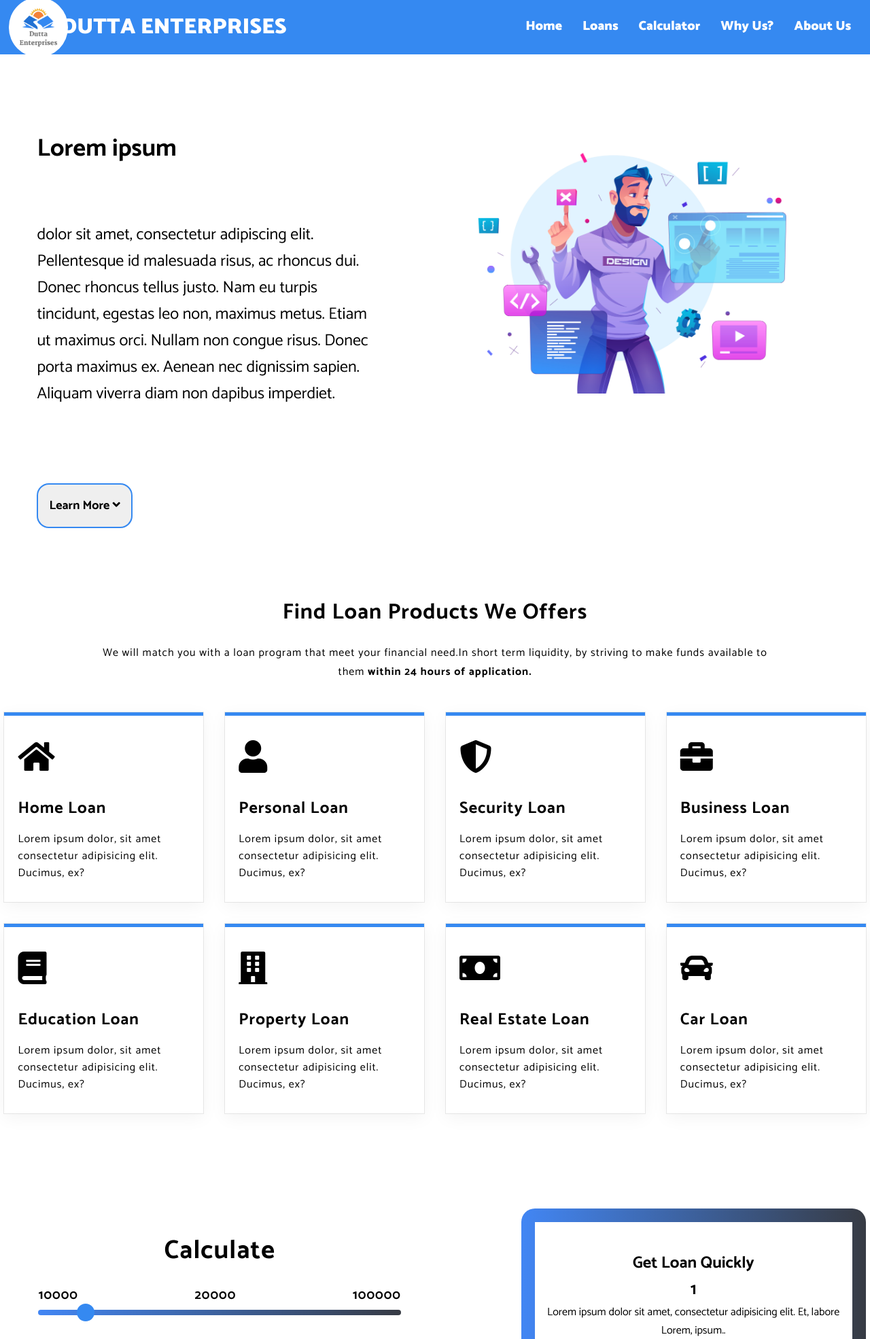
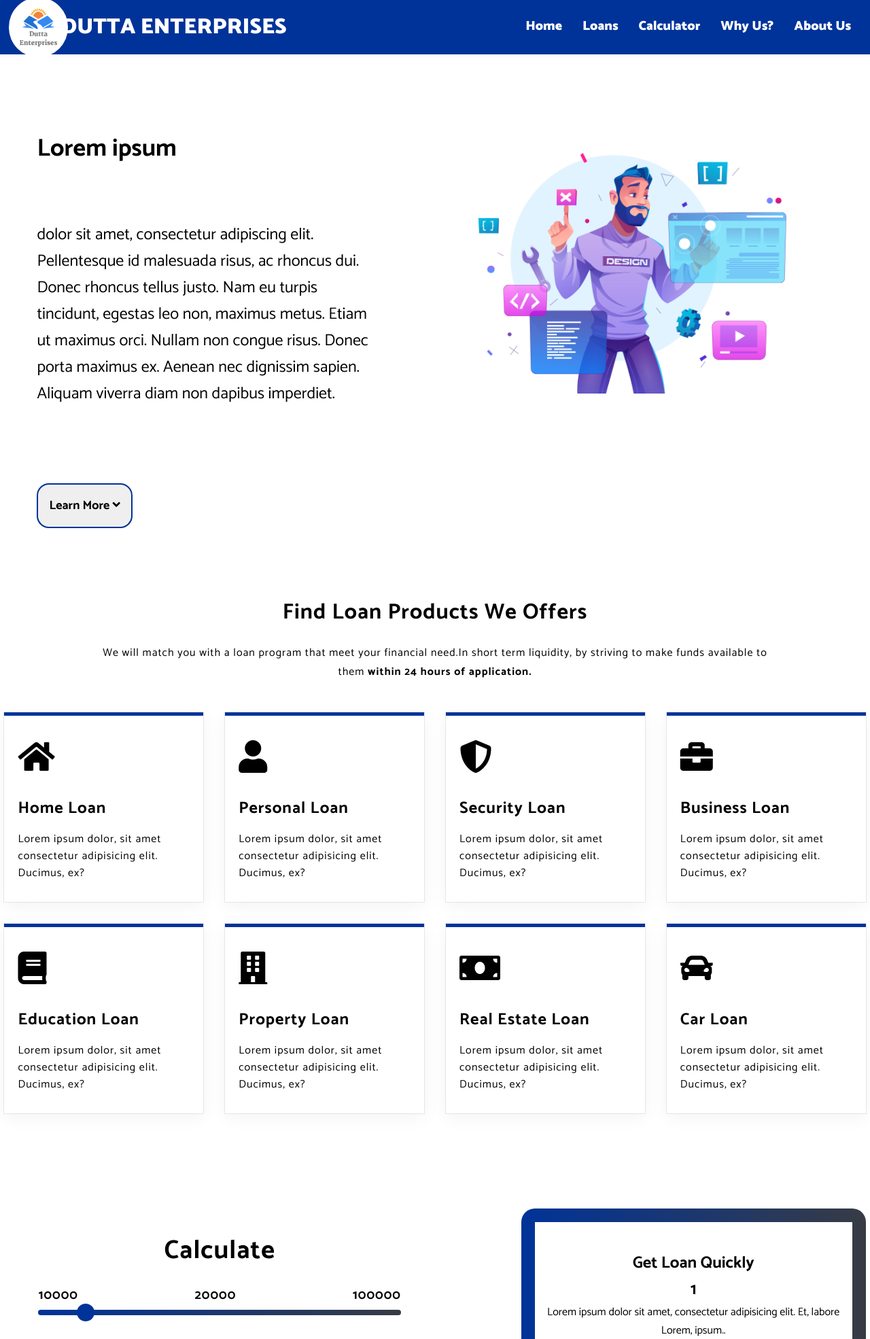
Before and after one commit to shad0w-cat/DuttaEnterprises, a PHP site: page / in a window 1280 px wide. Shown: the top 1970 px of the page at 68% size. Run offline with PHP 8.4, Linux system fonts and the light colour scheme.

Commit message:
color changes

```diff
--- a/assets/css/main.css
+++ b/assets/css/main.css
@@ -46,7 +46,7 @@ body {
 header {
   width: 100%;
   height: 10%;
-  background-color: #3589f1;
+  background-color: #003399;
   position: fixed;
   top: 0;
   left: 0;
@@ -169,7 +169,7 @@ section {
   padding: 1rem;
   background-color: none;
   border-radius: 1em;
-  border: 2px solid #3589f1;
+  border: 2px solid #003399;
   font-weight: 700;
   font-size: large;
 }
@@ -177,7 +177,7 @@ section {
 .home-div button:hover {
   transition: ease-in-out 250ms;
   color: white;
-  background-color: #3589f1;
+  background-color: #003399;
   cursor: pointer;
 }
 
@@ -249,7 +249,7 @@ section {
   content: "";
   position: absolute;
   height: 2%;
-  background-color: #3589f1;
+  background-color: #003399;
   width: 100%;
   transition: 0.5s;
   top: 0%;
@@ -332,7 +332,7 @@ section {
   width: 50%;
   position: relative;
   text-align: left;
-  /* background: #3589f1; */
+  /* background: #003399; */
   padding: 50px;
   line-height: 25px;
   letter-spacing: 1px;
@@ -384,11 +384,11 @@ section {
   background: #373b44;
   /* fallback for old browsers */
   background: -webkit-linear-gradient(to right,
-      #4286f4,
+      #003399,
       #373b44);
   /* Chrome 10-25, Safari 5.1-6 */
   background: linear-gradient(to right,
-      #4286f4,
+      #003399,
       #373b44);
   /* W3C, IE 10+/ Edge, Firefox 16+, Chrome 26+, Opera 12+, Safari 7+ */
 
@@ -402,7 +402,7 @@ section {
   width: 26px;
   height: 26px;
   border-radius: 100%;
-  background: #3589f1;
+  background: #003399;
   cursor: pointer;
 }
 
@@ -412,16 +412,16 @@ section {
   background-color: none;
   /* fallback for old browsers */
   /* border: 5px solid -webkit-linear-gradient(to right,
-      #4286f4,
+      #003399,
       #373b44); */
   /* Chrome 10-25, Safari 5.1-6 */
   /* border: 5px solid linear-gradient(to right,
-      #4286f4,
+      #003399,
       #373b44);*/
   border-radius: 20px;
   border: double 10px transparent;
   background-image: linear-gradient(white, white),
-    linear-gradient(to right, #4286f4, #373b44);
+    linear-gradient(to right, #003399, #373b44);
   background-origin: border-box;
   background-clip: content-box, border-box;
   /* W3C, IE 10+/ Edge, Firefox 16+, Chrome 26+, Opera 12+, Safari 7+ */
@@ -538,7 +538,7 @@ section {
 }
 
 .choose-left .choose-grid .choose-row {
-  background: #3589f1;
+  background: #003399;
   padding: 10px;
   padding-bottom: 0px;
   padding-top: 15px;
@@ -725,7 +725,7 @@ section {
 footer {
   width: 100%;
   height: 20vh;
-  background-color: #3589f1;
+  background-color: #003399;
   /* TO BE REMOVED*/
   position: relative;
 }
```
